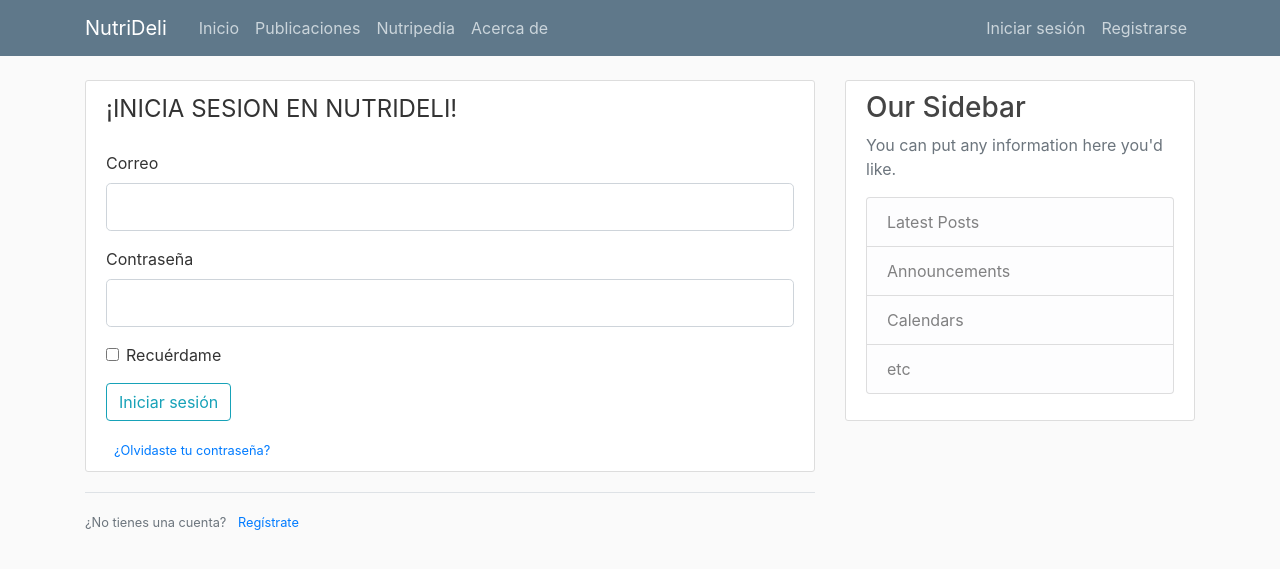
After one commit to CarlosAlbert19/nutrideli, a Flask app: page /iniciar_sesion in a window 1280 px wide. The commit adds this page. Shown: the top 569 px of the page. Run offline with Flask 3, Linux system fonts and the light colour scheme; some libraries are stand-ins or nearby versions.

Commit message:
Inicio de sesión y registro de cuentas estáticas

```diff
--- /dev/null
+++ b/forms.py
@@ -0,0 +1,16 @@
+from flask_wtf import FlaskForm
+from wtforms import StringField, PasswordField, SubmitField, BooleanField
+from wtforms.validators import InputRequired, DataRequired, Length, Email, EqualTo
+
+class Registro(FlaskForm):
+    username = StringField('Nombre de usuario', validators=[DataRequired(), Length(min=2, max=25)])
+    email = StringField('Correo', validators=[DataRequired(), Email()])
+    password = PasswordField('Contraseña', validators=[DataRequired()])
+    confirm_password = PasswordField('Confirmar contraseña', validators=[DataRequired(), EqualTo('password')])
+    submit = SubmitField('Registrarse')
+
+class Iniciar_sesion(FlaskForm):
+    email = StringField('Correo', validators=[DataRequired(), Email()])
+    password = PasswordField('Contraseña', validators=[DataRequired()])
+    remember = BooleanField('Recuérdame')
+    submit = SubmitField('Iniciar sesión')
--- a/inicio.py
+++ b/inicio.py
@@ -1,5 +1,8 @@
-from flask import Flask, render_template, url_for
+from flask import Flask, render_template, url_for, flash, redirect
+from forms import Registro, Iniciar_sesion
 app = Flask(__name__)
+
+app.config['SECRET_KEY'] = '260fa31c72684ad278f65cac970229bd'
 
 publicaciones = [
      {
@@ -33,6 +36,24 @@
 def acerca_de():
     return render_template ('acerca_de.html', titulo_pagina='Acerca de')
 
+@app.route("/registro", methods=['GET', 'POST'])
+def registro():
+    form = Registro()
+    if form.validate_on_submit():
+                 flash(f'¡Cuenta creada para {form.username.data}!', 'success')
+                 return redirect(url_for('inicio'))
+    return render_template ('registro.html', titulo_pagina='Registro', form=form)
+@app.route("/iniciar_sesion", methods=['GET', 'POST'])
+def iniciar_sesion():
+    form = Iniciar_sesion()
+    if form.validate_on_submit():
+          if form.email.data == 'admin@blog.com' and form.password.data == 'password':
+                flash('¡Se ha iniciado sesión exitosamente!', 'success')
+                return redirect(url_for('inicio'))
+          else:
+                flash('Lo sentimos, no se ha podido iniciar sesión. Compruebe que el correo y la contraseña sean correctos.', 'danger')
+    return render_template ('iniciar_sesion.html', titulo_pagina='Iniciar sesión', form=form)
+
 
 
 if __name__ == '__main__':
--- a/requirements.txt
+++ b/requirements.txt
@@ -1,8 +1,13 @@
 blinker==1.8.2
 click==8.1.7
 colorama==0.4.6
+dnspython==2.6.1
+email_validator==2.2.0
 Flask==3.0.3
+Flask-WTF==1.2.1
+idna==3.8
 itsdangerous==2.2.0
 Jinja2==3.1.4
 MarkupSafe==2.1.5
 Werkzeug==3.0.3
+WTForms==3.1.2
--- /dev/null
+++ b/templates/iniciar_sesion.html
@@ -0,0 +1,52 @@
+{% extends "layout.html" %}
+{% block content %}
+    <div class="content-section">
+        <form method="POST" action="">
+            {{ form.hidden_tag() }}
+            <fieldset class="form-group">
+                <legend class="border=bottom mb-4">¡INICIA SESION EN NUTRIDELI!</legend>
+                <div class="form-group">
+                    {{ form.email.label(class="form-control-label") }}
+                    {% if form.email.errors %}
+                        {{ form.email(class="form-control form-control-lg is-invalid") }}
+                        <div class="invalid-feedback">
+                            {% for error in form.email.errors %}
+                                <span>{{ error }}</span>
+                            {% endfor %}
+                        </div>
+                    {% else %}
+                        {{ form.email(class="form-control form-control-lg") }}
+                    {% endif %}
+                </div>
+                <div class="form-group">
+                    {{ form.password.label(class="form-control-label") }}
+                    {% if form.password.errors %}
+                        {{ form.password(class="form-control form-control-lg is-invalid") }}
+                        <div class="invalid-feedback">
+                            {% for error in form.password.errors %}
+                                <span>{{ error }}</span>
+                            {% endfor %}
+                        </div>
+                    {% else %}
+                        {{ form.password(class="form-control form-control-lg") }}
+                    {% endif %}
+                </div>
+                <div class="form-check">
+                    {{ form.remember(class="form-check-input") }}
+                    {{ form.remember.label(class="form-check-label") }}
+                </div>
+            </fieldset>
+            <div class="form-group">
+                {{ form.submit(class="btn btn-outline-info") }}
+            </div>
+            <small class="text-muted ml-2">
+                <a href="#">¿Olvidaste tu contraseña?</a>
+            </small>
+        </form>
+    </div>
+    <div class="border-top pt-3">
+        <small class="text-muted">
+            ¿No tienes una cuenta? <a class="ml-2" href="{{ url_for('registro') }}">Regístrate</a>
+        </small>
+    </div>
+{% endblock content %}
--- a/templates/layout.html
+++ b/templates/layout.html
@@ -20,15 +20,15 @@
             <div class="collapse navbar-collapse" id="navbarToggle">
               <!-- PARTE IZQUIERDA DE LA BARRA DE NAVEGACION -->
               <div class="navbar-nav mr-auto">
-                <a class="nav-item nav-link" href="/inicio">Inicio</a>
-                <a class="nav-item nav-link" href="/publicaciones">Publicaciones</a>
-                <a class="nav-item nav-link" href="/nutripedia">Nutripedia</a>
-                <a class="nav-item nav-link" href="/acerca_de">Acerca de</a>
+                <a class="nav-item nav-link" href="{{ url_for('inicio') }}">Inicio</a>
+                <a class="nav-item nav-link" href="{{ url_for('blog_publicaciones') }}">Publicaciones</a>
+                <a class="nav-item nav-link" href="{{ url_for('nutripedia') }}">Nutripedia</a>
+                <a class="nav-item nav-link" href="{{ url_for('acerca_de') }}">Acerca de</a>
               </div>
               <!-- PARTE DERECHA DE LA BARRA DE NAVEGACION -->
               <div class="navbar-nav">
-                <a class="nav-item nav-link" href="/login">Iniciar sesión</a>
-                <a class="nav-item nav-link" href="/register">Registrarse</a>
+                <a class="nav-item nav-link" href="{{ url_for('iniciar_sesion') }}">Iniciar sesión</a>
+                <a class="nav-item nav-link" href="{{ url_for('registro') }}">Registrarse</a>
               </div>
             </div>
           </div>
@@ -37,6 +37,15 @@
     <main role="main" class="container">
         <div class="row">
           <div class="col-md-8">
+            {% with messages = get_flashed_messages(with_categories=true) %}
+                {% if messages %}
+                    {% for category, message in messages %}
+                        <div class="alert alert-{{ category }}">
+                            {{ message }}
+                        </div>
+                    {% endfor %}
+                {% endif %}
+            {% endwith %}
             {% block content %}{% endblock %}
           </div>
           <div class="col-md-4">
```
Also changed, not shown: templates/registro.html (added, +71 -0 lines).
